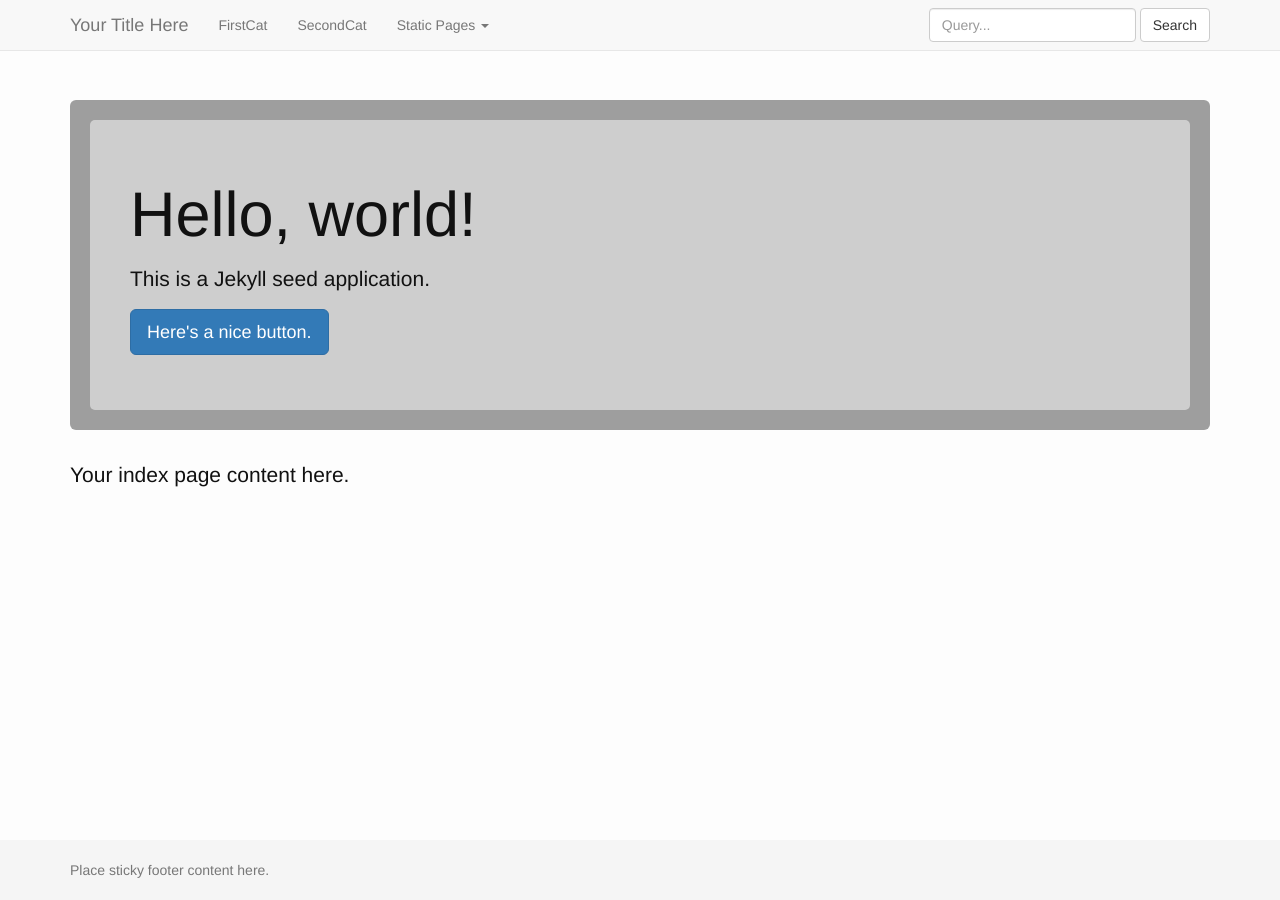
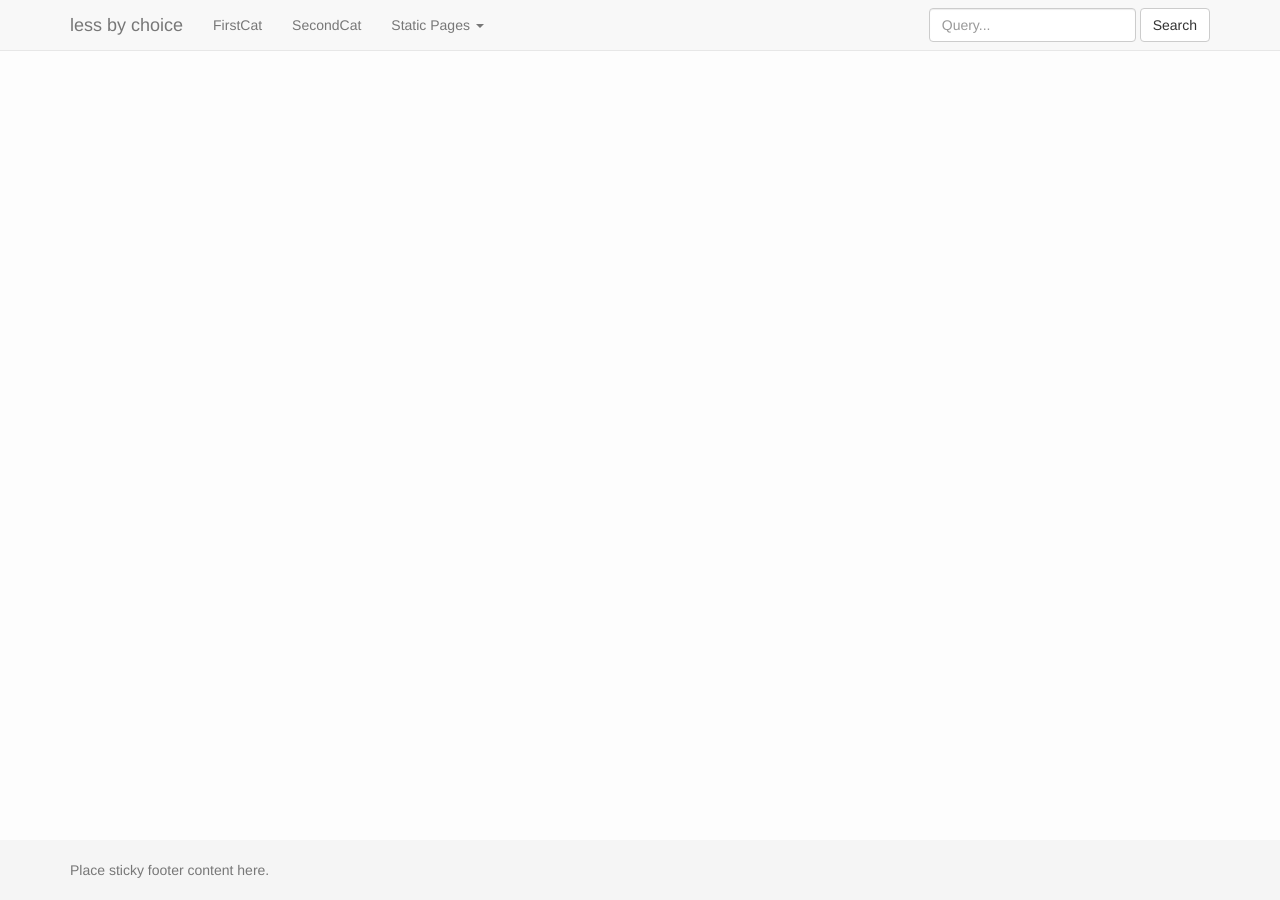
Before and after one commit to mindplace/less-by-choice, a Jekyll site: the page built from _static/index.html, in a window 1280 px wide. Built offline with Jekyll 4.4.1, drawn with Linux system fonts in a browser that asks for light colours.

Commit message:
add CNAME

```diff
--- /dev/null
+++ b/CNAME
@@ -0,0 +1 @@
+less-by-choice.com
--- a/_config.yml
+++ b/_config.yml
@@ -2,27 +2,23 @@
 permalink:        pretty
 
 # Your site's full URL, e.g. "https://my-site.com"
-url: "http://estherleytush.com"
+url: "http://less-by-choice.com"
 
 # Set to '' in case of hosting on `http://<your-github-name>.github.io`
 baseurl:          ''
 
 # Site settings
-title: Your Title Here
-description: > # this means to ignore newlines until "baseurl:"
-  Your site description here.
+title: less by choice
+description: "I've been choosing minimalism for freedom and clarity. Join the conversation."
 
 author:
   name:    'Esther'
-  twitter: mindpl_ace
-  github:  mindplace
 
   # This photo will be used in the about section
   photo:   http://estherleytush.com/assets/images/headshot.jpg
 
   # Markdown enabled, can use multiple paragraphs (enabled by `|`)
-  about:          |
-    Your author description here.
+  about:  "I'm a career switcher and I'm working on paying down a huge amount of debt. I've chosen minimalism because I discovered kinship with simple living, and clearing away stuff in order to give more space for what matters."
 
 # Build settings
 markdown: kramdown
--- /dev/null
+++ b/_static/index.html
@@ -0,0 +1,8 @@
+---
+layout: default
+permalink: /
+---
+
+<div id="index-page">
+
+</div>
--- a/index.html
+++ /dev/null
@@ -1,20 +0,0 @@
----
-layout: default
----
-
-<div class="index-wrapper">
-  <div class="container">
-    <div class="jumbotron" id="index-jumbotron">
-      <div class="inner-jumbotron">
-        <h1>Hello, world!</h1>
-
-        <p>This is a Jekyll seed application.</p>
-
-        <p><a class="btn btn-primary btn-lg" href="#" role="button">Here's a nice button.</a></p>
-      </div>
-    </div>
-
-    <p class="lead">Your index page content here.</p>
-
-  </div>
-</div>
```
Also changed, not shown: _layouts/index.html (added, +14 -0 lines).
